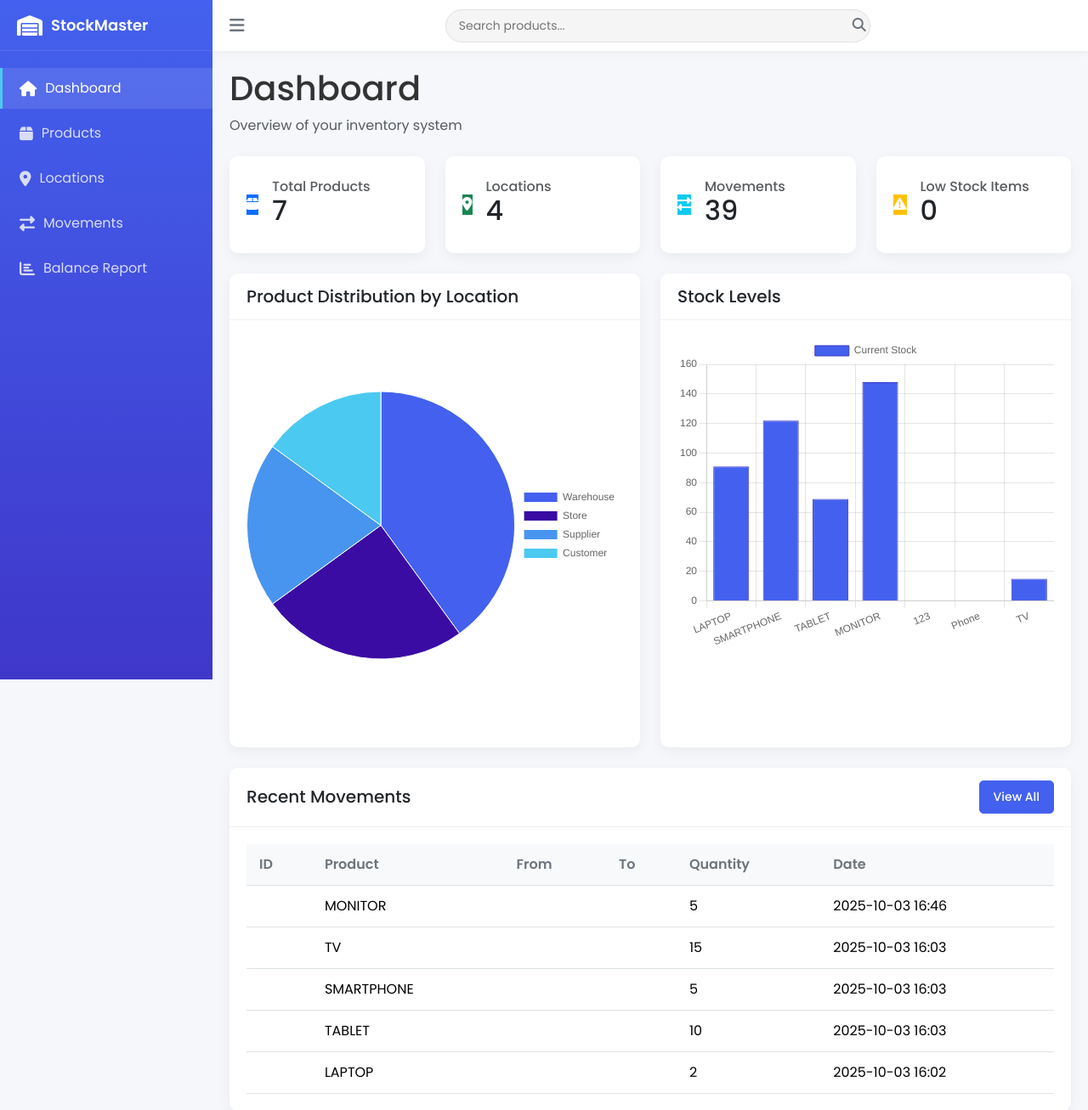
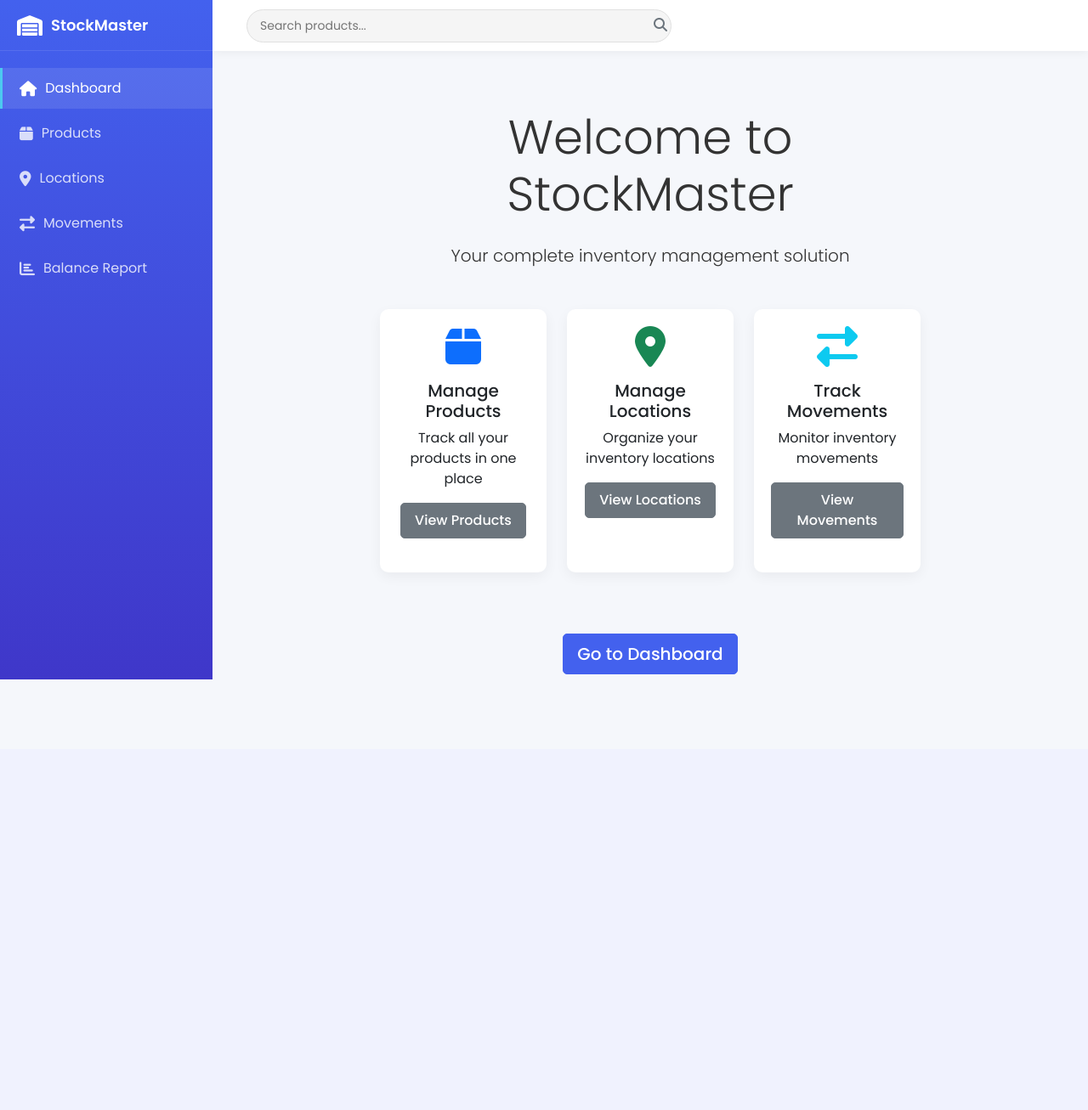
Before and after one commit to Chandru484/Flask-Inventory-Management-System, a Flask app: page / in a window 1280 px wide. Shown: the top 1307 px of the page at 85% size. After the commit the page ends 800 px from the top, so only its background shows below. Run offline with Flask 3, Linux system fonts and the light colour scheme; data that the repository does not hold is empty; some libraries are stand-ins or nearby versions.

Commit message:
Updated base.html, app.py, database, and added index.html

```diff
--- a/app.py
+++ b/app.py
@@ -20,8 +20,13 @@ db.init_app(app)
 with app.app_context():
     db.create_all()
 
-# Routes for Dashboard (Home Page)
+# Route for Index (Welcome Page)
 @app.route('/')
+def index():
+    return render_template('index.html')
+
+# Routes for Dashboard
+@app.route('/dashboard')
 def dashboard():
     # Count statistics
     product_count = Product.query.count()
--- a/templates/base.html
+++ b/templates/base.html
@@ -63,9 +63,6 @@
         <div class="main-content">
             <!-- Top Navigation Bar -->
             <nav class="top-navbar">
-                <div class="toggle-sidebar">
-                    <i class="fas fa-bars"></i>
-                </div>
                 <div class="search-container">
                     <form action="{{ url_for('search') }}" method="GET" class="search-form">
                         <input type="text" name="query" placeholder="Search products..." class="search-input">
@@ -75,7 +72,7 @@
                     </form>
                 </div>
                 <div class="navbar-right">
-                    <!-- User icon and theme toggle removed -->
+                    <!-- User icon, theme toggle, and menu button removed -->
                 </div>
             </nav>
 
--- /dev/null
+++ b/templates/index.html
@@ -0,0 +1,51 @@
+{% extends 'base.html' %}
+
+{% block title %}Welcome to StockMaster{% endblock %}
+
+{% block content %}
+<div class="container py-5">
+    <div class="row justify-content-center">
+        <div class="col-md-8 text-center">
+            <h1 class="display-4 mb-4">Welcome to StockMaster</h1>
+            <p class="lead mb-5">Your complete inventory management solution</p>
+
+            <div class="row mb-5">
+                <div class="col-md-4 mb-4">
+                    <div class="card h-100">
+                        <div class="card-body text-center">
+                            <i class="fas fa-box fa-3x mb-3 text-primary"></i>
+                            <h5 class="card-title">Manage Products</h5>
+                            <p class="card-text">Track all your products in one place</p>
+                            <a href="{{ url_for('products') }}" class="btn btn-secondary">View Products</a>
+                        </div>
+                    </div>
+                </div>
+                <div class="col-md-4 mb-4">
+                    <div class="card h-100">
+                        <div class="card-body text-center">
+                            <i class="fas fa-map-marker-alt fa-3x mb-3 text-success"></i>
+                            <h5 class="card-title">Manage Locations</h5>
+                            <p class="card-text">Organize your inventory locations</p>
+                            <a href="{{ url_for('locations') }}" class="btn btn-secondary">View Locations</a>
+                        </div>
+                    </div>
+                </div>
+                <div class="col-md-4 mb-4">
+                    <div class="card h-100">
+                        <div class="card-body text-center">
+                            <i class="fas fa-exchange-alt fa-3x mb-3 text-info"></i>
+                            <h5 class="card-title">Track Movements</h5>
+                            <p class="card-text">Monitor inventory movements</p>
+                            <a href="{{ url_for('movements') }}" class="btn btn-secondary">View Movements</a>
+                        </div>
+                    </div>
+                </div>
+            </div>
+
+            <div class="text-center">
+                <a href="{{ url_for('dashboard') }}" class="btn btn-lg btn-primary">Go to Dashboard</a>
+            </div>
+        </div>
+    </div>
+</div>
+{% endblock %}
```
Also changed, not shown: instance/inventory.db.
